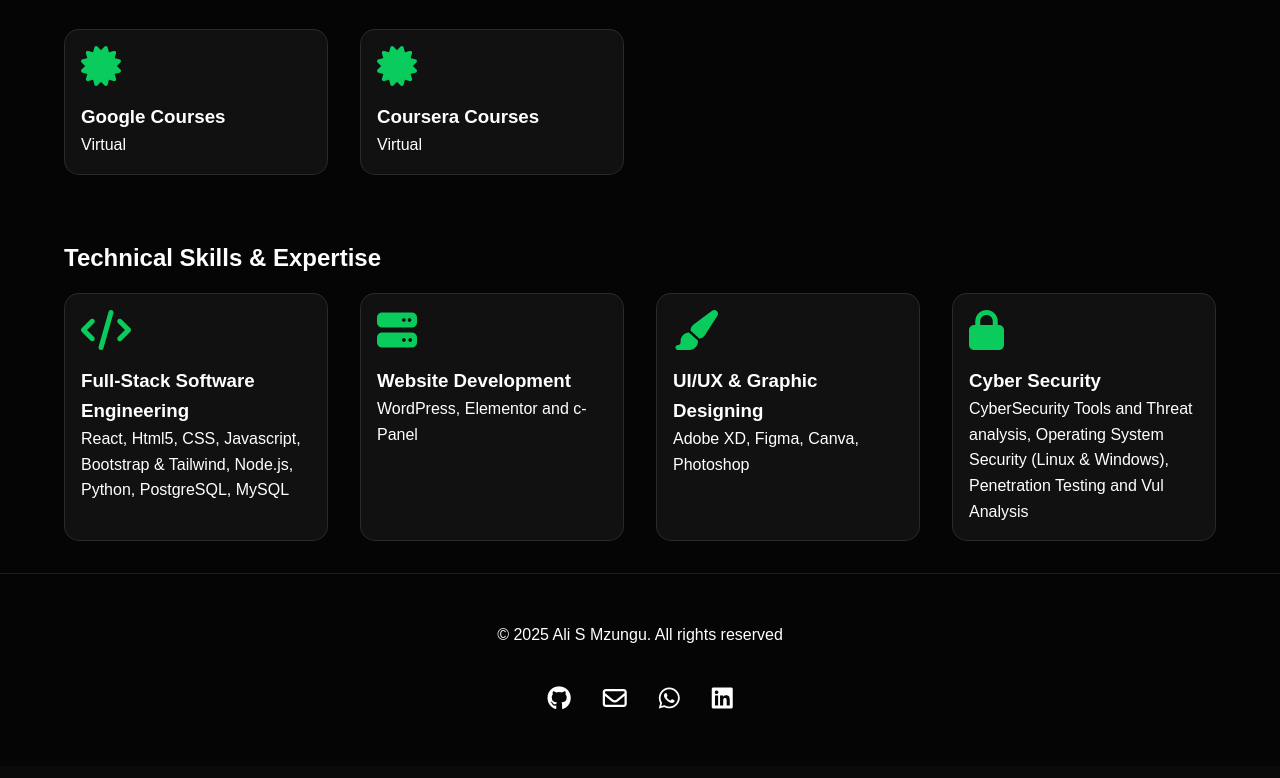
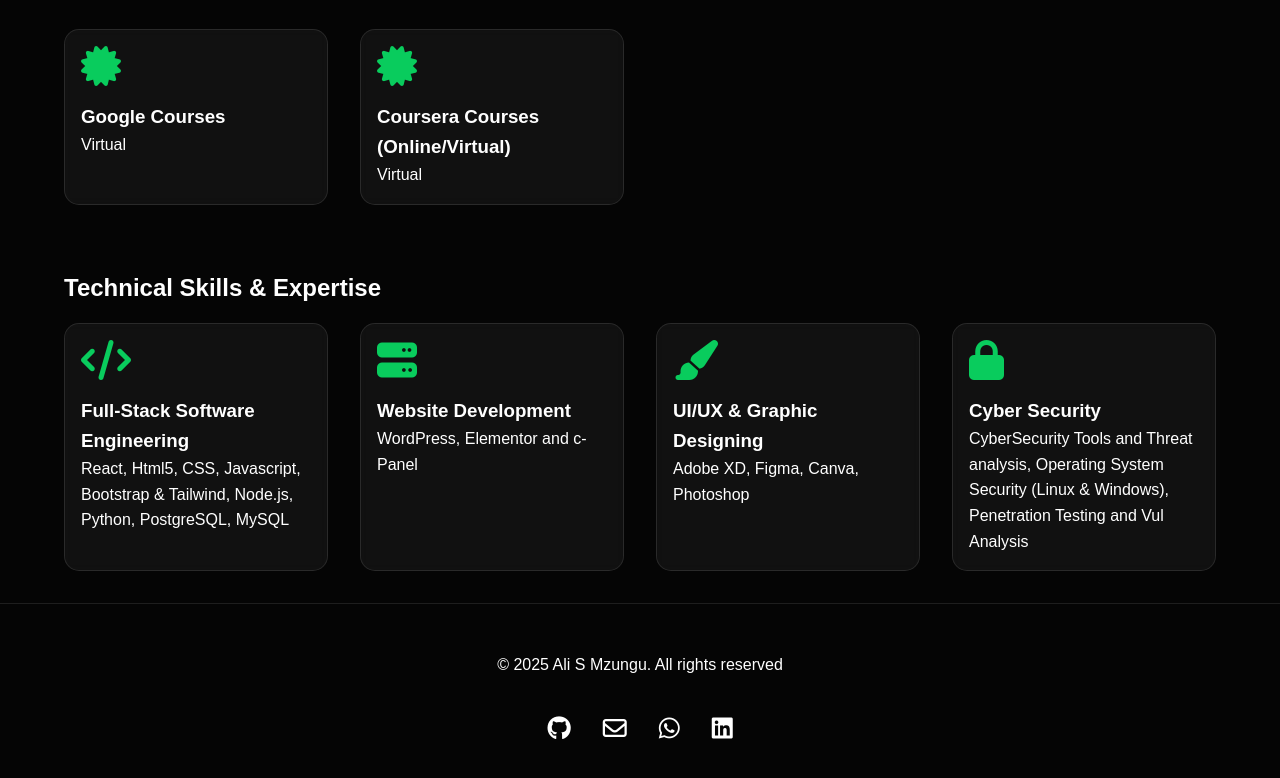
Before and after one commit to Alimzungu/updatedPort, a plain HTML site: page index.html in a window 1280 px wide. Shown: the part 1034-1812 px from the top of the page. Drawn offline with Linux system fonts and the light colour scheme.

Commit message:
Update index.html

```diff
--- a/index.html
+++ b/index.html
@@ -90,7 +90,7 @@
             </div>
             <div class="skills-card">
                 <i class="fa-solid fa-certificate"></i>
-                <h3>Coursera Courses</h3>
+                <h3>Coursera Courses (Online/Virtual)</h3>
                 <p>Virtual <a href="Sec Cert"></a></p>
             </div>
         </div>
```
